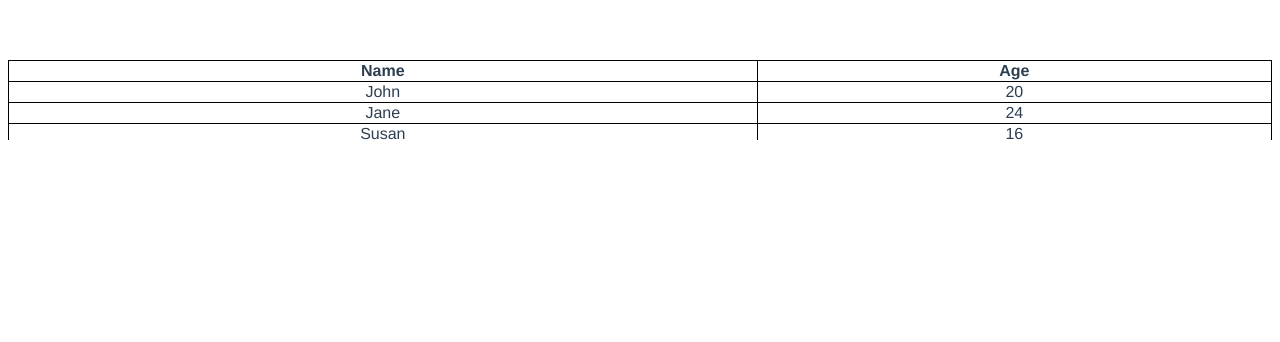
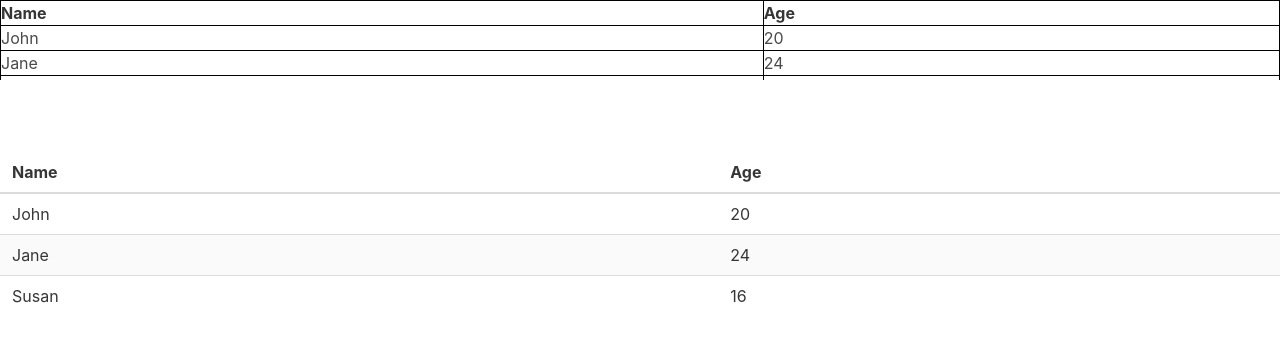
Before and after one commit to setogawamasao/header-fix-table, a Vue app: page / in a window 1280 px wide. Shown: the top 342 px of the page. Built offline with nearby package versions, Linux system fonts and the light colour scheme.

Commit message:
add bulma

```diff
--- a/package.json
+++ b/package.json
@@ -8,6 +8,7 @@
     "lint": "vue-cli-service lint"
   },
   "dependencies": {
+    "bulma": "^0.9.4",
     "core-js": "^2.6.5",
     "vue": "^2.6.10",
     "vue-good-table": "^2.21.11"
--- a/src/App.vue
+++ b/src/App.vue
@@ -3,29 +3,22 @@
     <!-- <HelloWorld /> -->
     <!-- <br /><br /><br /> -->
     <HelloWorld2 />
+    <br /><br /><br />
+    <HelloWorld3 />
   </div>
 </template>
 
 <script>
 // import HelloWorld from "./components/HelloWorld.vue";
 import HelloWorld2 from "./components/HelloWorld2.vue";
+import HelloWorld3 from "./components/HelloWorld3.vue";
 
 export default {
   name: "app",
   components: {
     // HelloWorld,
     HelloWorld2,
+    HelloWorld3,
   },
 };
 </script>
-
-<style>
-#app {
-  font-family: "Avenir", Helvetica, Arial, sans-serif;
-  -webkit-font-smoothing: antialiased;
-  -moz-osx-font-smoothing: grayscale;
-  text-align: center;
-  color: #2c3e50;
-  margin-top: 60px;
-}
-</style>
--- /dev/null
+++ b/src/components/HelloWorld3.vue
@@ -0,0 +1,118 @@
+<template>
+  <div class="vgt-wrap">
+    <div class="vgt-fixed-header">
+      <table class="table is-striped vgt-table">
+        <thead>
+          <tr>
+            <th
+              v-for="(column, index) in columns"
+              :key="index"
+              :ref="setFixedColumn"
+            >
+              {{ column.label }}
+            </th>
+          </tr>
+        </thead>
+      </table>
+    </div>
+    <div class="vgt-responsive" style="max-height: 160px">
+      <table class="table is-striped vgt-table">
+        <thead>
+          <tr>
+            <th
+              v-for="(column, index) in columns"
+              :key="index"
+              :ref="setOriginalColumn"
+            >
+              {{ column.label }}
+            </th>
+          </tr>
+        </thead>
+        <tbody>
+          <tr v-for="(row, index) in rows" :key="index">
+            <td>{{ row.name }}</td>
+            <td>{{ row.age }}</td>
+          </tr>
+        </tbody>
+      </table>
+    </div>
+  </div>
+</template>
+
+<script>
+import "bulma/css/bulma.css";
+export default {
+  name: "my-component2",
+  data() {
+    return {
+      columns: [{ label: "Name" }, { label: "Age" }],
+      rows: [
+        { id: 1, name: "John", age: 20 },
+        { id: 2, name: "Jane", age: 24 },
+        { id: 3, name: "Susan", age: 16 },
+        { id: 4, name: "mike", age: 20 },
+      ],
+      fixedColumns: [],
+      originalColumns: [],
+    };
+  },
+  mounted() {
+    window.addEventListener("resize", this.resize);
+  },
+  updated() {
+    this.resize();
+  },
+  methods: {
+    setFixedColumn(el) {
+      if (el) {
+        this.fixedColumns.push(el);
+      }
+    },
+    setOriginalColumn(el) {
+      if (el) {
+        this.originalColumns.push(el);
+      }
+    },
+    resize() {
+      console.log("resize2");
+      this.fixedColumns.forEach((fixedColumn, index) => {
+        const originalColumnWidth = window.getComputedStyle(
+          this.originalColumns[index],
+          null
+        ).width;
+        fixedColumn.setAttribute("width", originalColumnWidth);
+      });
+    },
+  },
+};
+</script>
+
+<style scoped>
+.vgt-wrap {
+  position: relative;
+}
+
+.vgt-fixed-header {
+  position: absolute;
+  z-index: 10;
+  background-color: #fff;
+}
+
+.vgt-responsive {
+  overflow-y: scroll;
+}
+
+.vgt-table {
+  width: 100%;
+  /* border: 1px solid #000000;
+  border-collapse: collapse; */
+}
+
+/* .vgt-table th {
+  border: 1px solid #000000;
+}
+
+.vgt-table td {
+  border: 1px solid #000000;
+} */
+</style>
```
Also changed, not shown: 1 other file (tests, documents, lock files or other folders).
